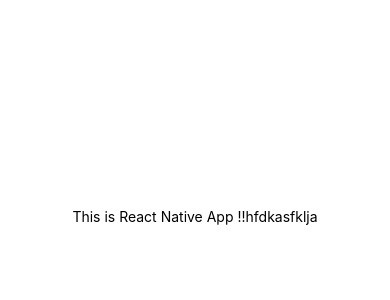
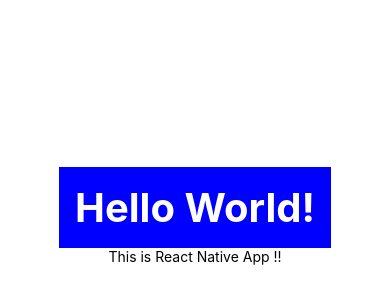
Before and after one commit to satokim/my-app, a React Native app: screen / in a window 390 px wide. Shown: the part 206-506 px from the top of the page. Built offline with nearby package versions, Linux system fonts and the light colour scheme.

Commit message:
Insert code

```diff
--- a/App.tsx
+++ b/App.tsx
@@ -1,11 +1,13 @@
 import { StatusBar } from 'expo-status-bar'
 import { StyleSheet, Text, View } from 'react-native'
+
+import Hello from './src/components/Hello'
 
 const App = (): JSX.Element => {
   return (
     <View style={styles.container}>
-      <Text>This is React Native App !!hfdkasfklja</Text>
-      <StatusBar style="auto" />
+      <Hello bang={true}>World</Hello>
+      <Text>This is React Native App !!</Text>
     </View>
   )
 }
--- a/package.json
+++ b/package.json
@@ -12,7 +12,10 @@
     "expo": "~50.0.3",
     "expo-status-bar": "~1.11.1",
     "react": "18.2.0",
-    "react-native": "0.73.2"
+    "react-native": "0.73.2",
+    "react-native-web": "~0.19.6",
+    "react-dom": "18.2.0",
+    "@expo/metro-runtime": "~3.1.1"
   },
   "devDependencies": {
     "@babel/core": "^7.20.0",
--- /dev/null
+++ b/src/components/Hello.tsx
@@ -0,0 +1,32 @@
+import { Children } from 'react'
+import { View, Text, StyleSheet } from 'react-native'
+
+interface Props {
+  children: string
+  bang?: boolean
+}
+
+const Hello = (props: Props): JSX.Element => {
+
+  const { children, bang } = props
+
+  return (
+      <View>
+        <Text style={styles.text}>
+          Hello {children}{bang === true ? '!' : ''}
+          </Text>
+      </View>
+  )
+}
+
+const styles = StyleSheet.create({
+  text: {
+    color: '#ffffff',
+    backgroundColor: 'blue',
+    fontSize: 40,
+    fontWeight: 'bold',
+    padding: 16
+  }
+})
+
+export default Hello
```
Also changed, not shown: 1 other file (tests, documents, lock files or other folders).
